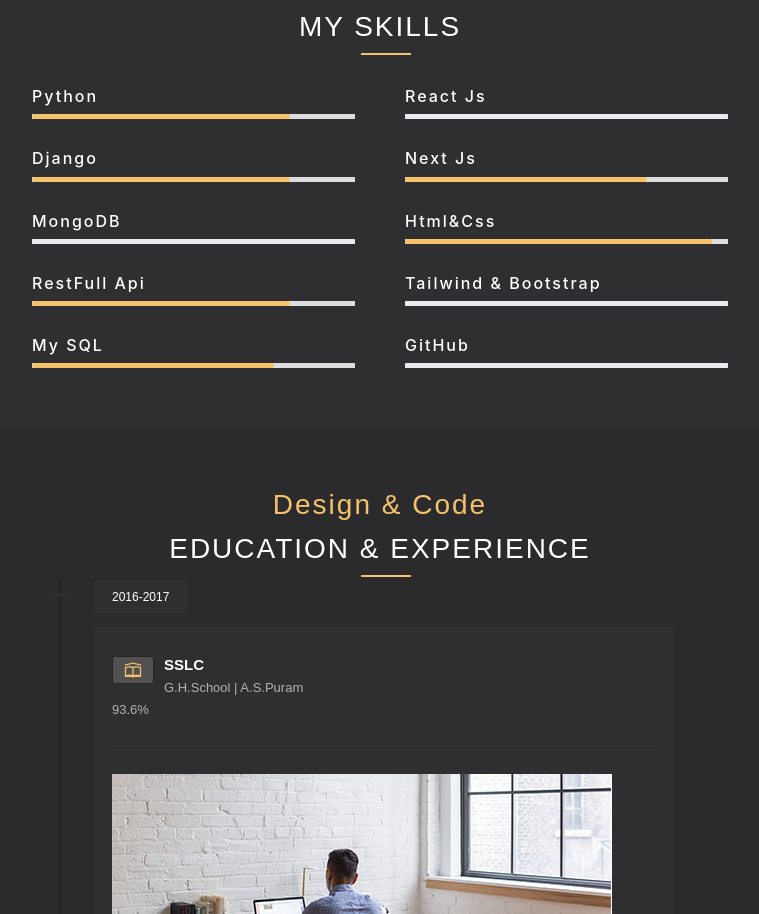
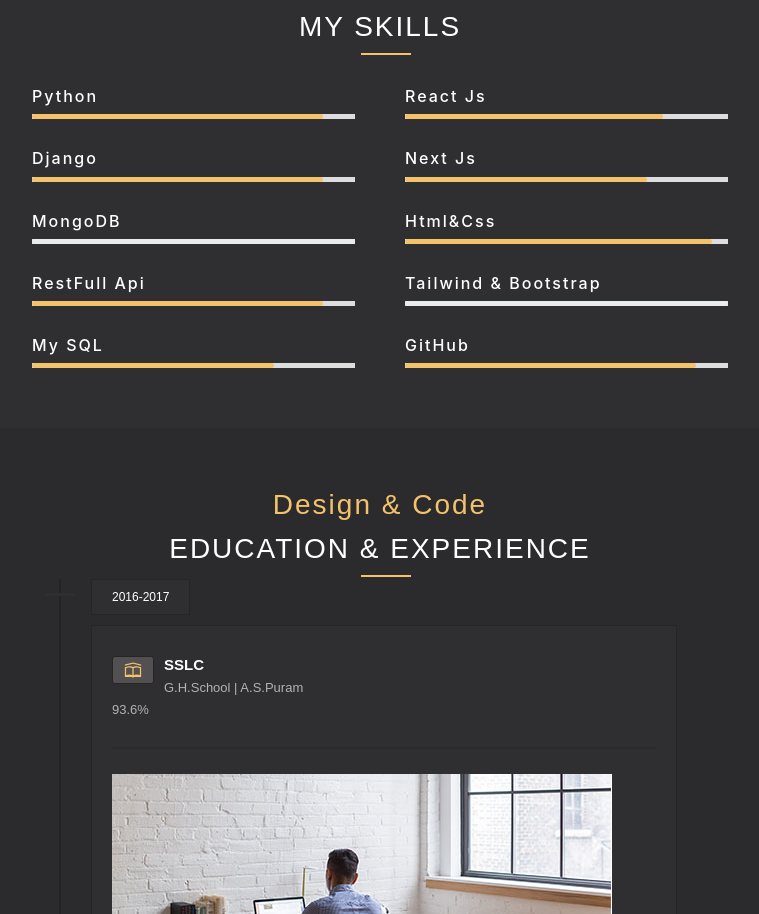
Before and after one commit to Aravinthishu/React_project, a React (Create React App) app: page / in a window 1280 px wide. Shown: the part 1611-2525 px from the top of the page, without its empty margins (260-1019 px from the left). Built offline with nearby package versions, Linux system fonts and the light colour scheme.

Commit message:
Update myskills.css

```diff
--- a/src/pages/Myskills/myskills.css
+++ b/src/pages/Myskills/myskills.css
@@ -78,24 +78,24 @@
   }
 
   .python{
-    width: 80%;
+    width: 90%;
     background: #F3C26B;
     animation: progress 0.8s linear;
   }
 
   .Django{
-    width: 80%;
+    width: 90%;
     background: #F3C26B;
     animation: progress 1s linear;
   }
 
-  .wordpress{
+  .git{
     width: 90%;
     background: #F3C26B;
     animation: progress 0.7s linear;
   }
 
-  .figma{
+  .react{
     width: 80%;
     background: #F3C26B;
     animation: progress 0.5s linear;
@@ -105,7 +105,7 @@
     background: #F3C26B;
     animation: progress 0.5s linear;
   }
-  .html{
+  .html, tailwind{
     width: 95%;
     background: #F3C26B;
     animation: progress 0.5s linear;
```
